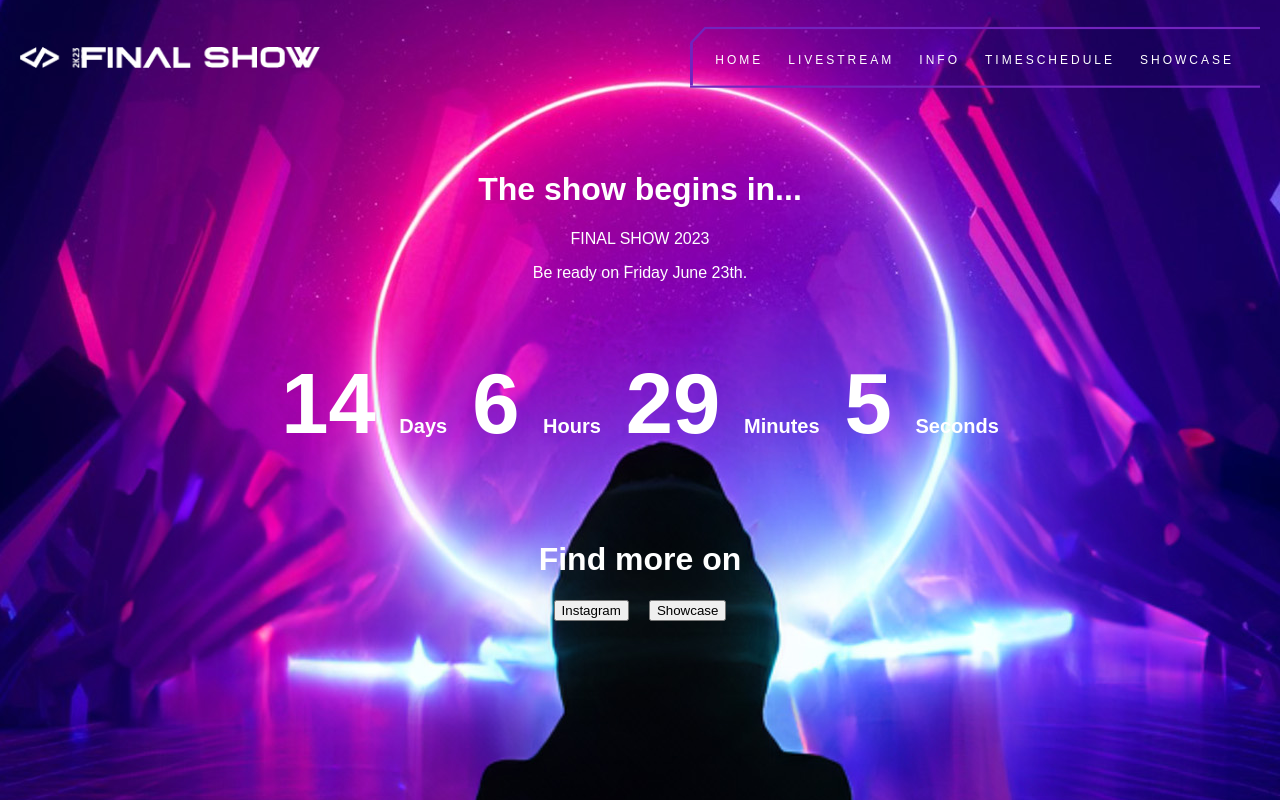
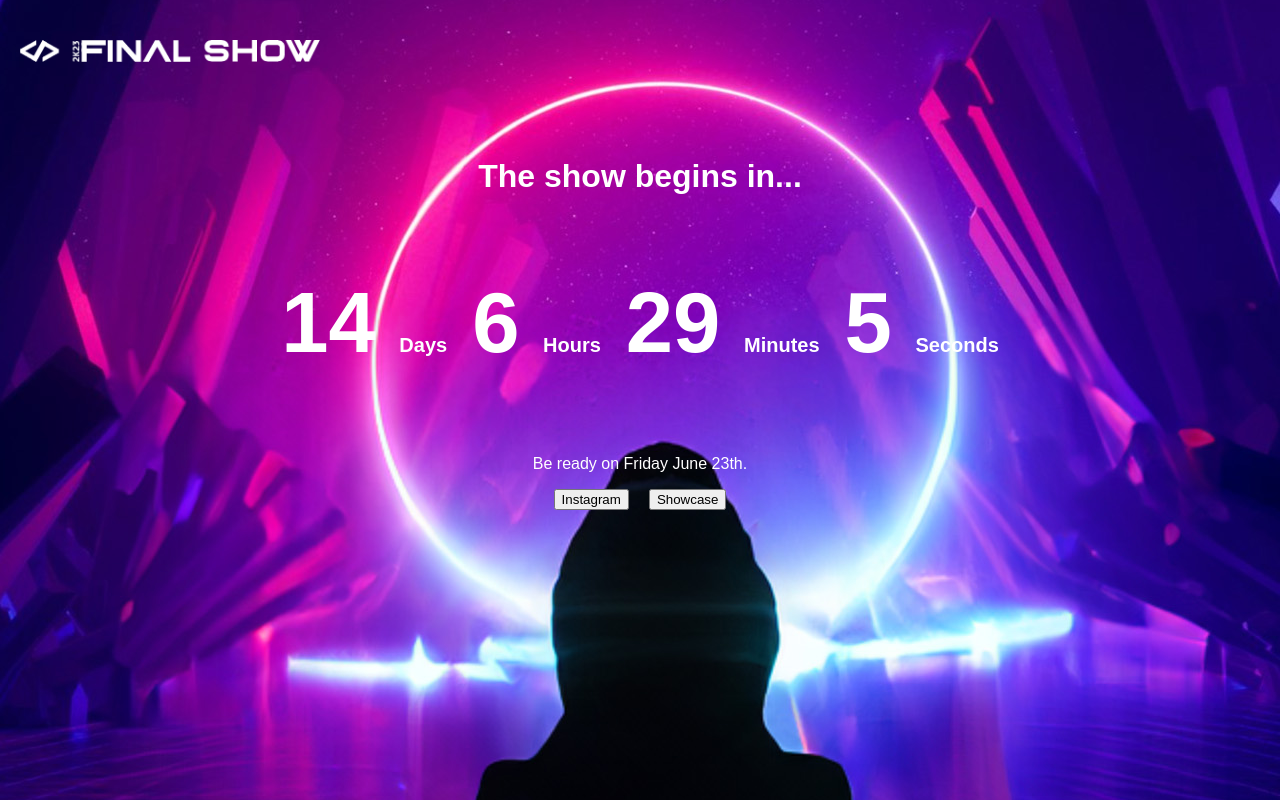
Before and after one commit to MohamedMankouchi/-FullProjectsIV_Platform, a React (Vite) app in the folder Platform/: page /livestream in a window 1280 px wide. Built offline with nearby package versions, Linux system fonts and the light colour scheme; no server answers; a web font is replaced by a local one.

Commit message:
Removed navs

```diff
--- a/Platform/src/App.css
+++ b/Platform/src/App.css
@@ -6,11 +6,6 @@ body {
   width: 100%;
   height: 100%;
   font-family: pirulen, sans-serif;
-}
-
-.wrapper html,
-.wrapper body {
-  background-color: lightblue;
 }
 
 #root {
@@ -22,7 +17,7 @@ body {
   justify-content: center;
   align-items: center;
   flex-direction: column;
-  margin-top: 50px;
+  padding: 50px;
 }
 
 .container {
--- a/Platform/src/pages/Livestream.jsx
+++ b/Platform/src/pages/Livestream.jsx
@@ -40,16 +40,13 @@ export const Livestream = () => {
       <div className="wrapper">
         <div className="container">
           <h1>The show begins in...</h1>
-          <p>FINAL SHOW 2023</p>
-          <p>Be ready on Friday June 23th.</p>
-
           <Countdown
             renderer={renderer}
             date={new Date("2023-06-23T19:00:00").getTime()}
           />
         </div>
         <div className="media">
-          <h1>Find more on</h1>
+          <p>Be ready on Friday June 23th.</p>
           <div className="media_buttons">
             <button>Instagram</button>
             <button>Showcase</button>
--- a/Platform/src/styling/hamburger.css
+++ b/Platform/src/styling/hamburger.css
@@ -18,6 +18,9 @@
   background-color: #232323;
 }
 
+.headerLive ul {
+  display: none; /*REMOVE WHEN NAV IS DONE*/
+}
 .header li a,
 .headerLive li a {
   display: block;
@@ -56,6 +59,7 @@
   padding: 28px 20px;
   position: relative;
   user-select: none;
+  display: none;/*REMOVE WHEN NAV IS DONE*/
 }
 
 .header .menu-icon .navicon,
@@ -170,6 +174,7 @@
     letter-spacing: 3px;
   }
   .header ul {
+    display: none /*REMOVE WHEN NAV IS DONE*/;
     margin-right: 20px;
     height: 60px;
     padding-left: 25px;
```
